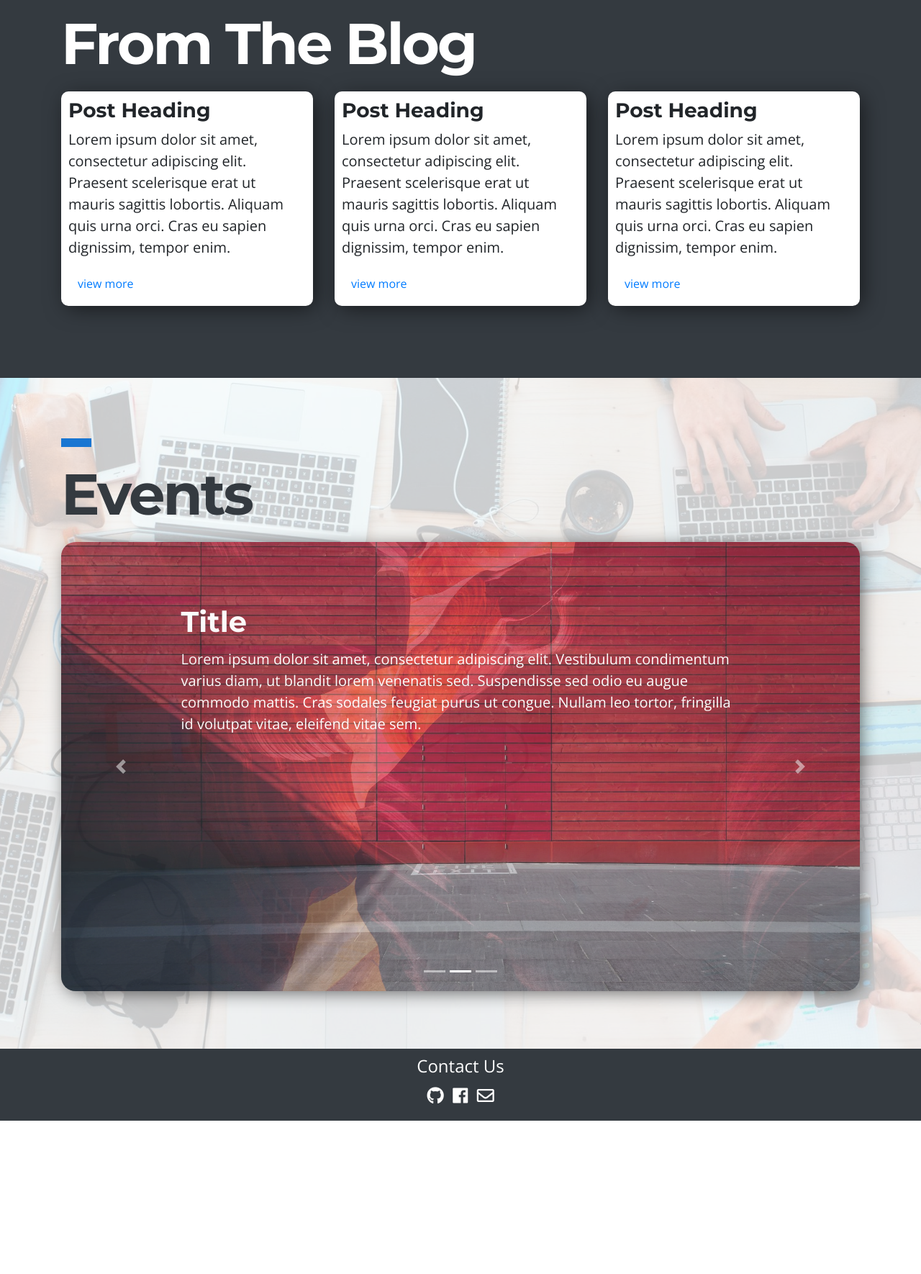
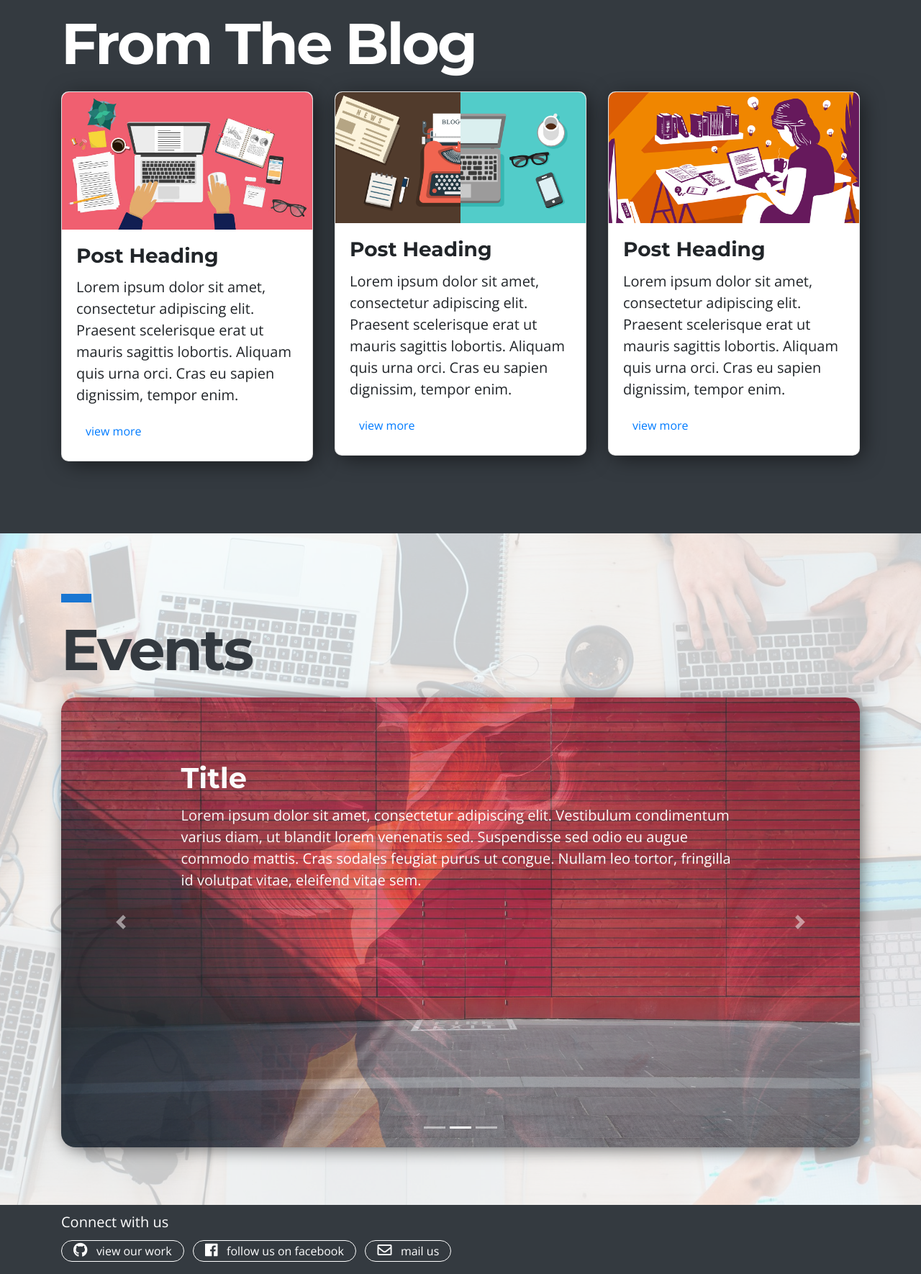
Before and after one commit to vn-ki/technical-individual, a plain HTML site: page index.html in a window 1280 px wide. Shown: the part 848-2618 px from the top of the page at 72% size. Before the commit the page ends 2405 px from the top, so only its background shows below. Drawn offline with nearby package versions, Linux system fonts and the light colour scheme.

Commit message:
blog,footer changes
added header image to blog posts
some changes in footer
added some minor animations

```diff
--- a/index.html
+++ b/index.html
@@ -12,9 +12,12 @@
     <link rel="stylesheet" href="css/navbar.css">
     <link rel="stylesheet" href="css/home.css">
     <link href="https://fonts.googleapis.com/css?family=Montserrat:400,700|Open+Sans" rel="stylesheet">
-    <link rel="stylesheet" href="https://use.fontawesome.com/releases/v5.1.0/css/regular.css" integrity="sha384-avJt9MoJH2rB4PKRsJRHZv7yiFZn8LrnXuzvmZoD3fh1aL6aM6s0BBcnCvBe6XSD" crossorigin="anonymous">
-    <link rel="stylesheet" href="https://use.fontawesome.com/releases/v5.1.0/css/brands.css" integrity="sha384-7xAnn7Zm3QC1jFjVc1A6v/toepoG3JXboQYzbM0jrPzou9OFXm/fY6Z/XiIebl/k" crossorigin="anonymous">
-    <link rel="stylesheet" href="https://use.fontawesome.com/releases/v5.1.0/css/fontawesome.css" integrity="sha384-ozJwkrqb90Oa3ZNb+yKFW2lToAWYdTiF1vt8JiH5ptTGHTGcN7qdoR1F95e0kYyG" crossorigin="anonymous">
+    <link rel="stylesheet" href="https://use.fontawesome.com/releases/v5.1.0/css/regular.css" integrity="sha384-avJt9MoJH2rB4PKRsJRHZv7yiFZn8LrnXuzvmZoD3fh1aL6aM6s0BBcnCvBe6XSD"
+        crossorigin="anonymous">
+    <link rel="stylesheet" href="https://use.fontawesome.com/releases/v5.1.0/css/brands.css" integrity="sha384-7xAnn7Zm3QC1jFjVc1A6v/toepoG3JXboQYzbM0jrPzou9OFXm/fY6Z/XiIebl/k"
+        crossorigin="anonymous">
+    <link rel="stylesheet" href="https://use.fontawesome.com/releases/v5.1.0/css/fontawesome.css" integrity="sha384-ozJwkrqb90Oa3ZNb+yKFW2lToAWYdTiF1vt8JiH5ptTGHTGcN7qdoR1F95e0kYyG"
+        crossorigin="anonymous">
 </head>
 
 <body>
@@ -28,13 +31,13 @@
                 <div class="collapse navbar-collapse" id="collapsibleNavbar">
                     <ul class="navbar-nav ml-auto">
                         <li class="nav-item mr-5">
-                            <a class="nav-link text-white" href="#">HOME</a>
+                            <a class="nav-link" href="#">HOME</a>
                         </li>
                         <li class="nav-item mr-5">
-                            <a class="nav-link text-white" href="projects.html">PROJECTS</a>
+                            <a class="nav-link" href="projects.html">PROJECTS</a>
                         </li>
                         <li class="nav-item">
-                            <a class="nav-link text-white" href="team.html">TEAM</a>
+                            <a class="nav-link" href="team.html">TEAM</a>
                         </li>
                     </ul>
                 </div>
@@ -44,7 +47,7 @@
                     <br>PROGRAMM;NG CLUB</h1>
                 <hr class="bg-white">
                 <h1 class="display-3" style="padding-bottom: 1em">ALL WE NEED
-                    <br>IS COFFE</h1>
+                    <br>IS COFFEE</h1>
                 <p class="text-white" style="font-family: 'Open Sans', sans-serif;font-size: 1.25em;padding-bottom: 5em;font-weight: 500">*CODING SINCE 2008</p>
             </div>
         </div>
@@ -57,24 +60,36 @@
             <h1 class="display-3 text-white">From The Blog</h1>
             <div class="row">
                 <div class="col-lg-4">
-                    <div class="post">
-                        <h3>Post Heading</h3>
-                        <p>Lorem ipsum dolor sit amet, consectetur adipiscing elit. Praesent scelerisque erat ut mauris sagittis lobortis. Aliquam quis urna orci. Cras eu sapien dignissim, tempor enim.</p>
-                        <a class="align-text-bottom btn" href="">view more</a>
+                    <div class="card">
+                        <img class="card-img-top" src="img/home/blog/1.jpg" alt="">
+                        <div class="card-body">
+                            <h3 class="card-title">Post Heading</h3>
+                            <p class="card-text">Lorem ipsum dolor sit amet, consectetur adipiscing elit. Praesent scelerisque erat ut mauris
+                                sagittis lobortis. Aliquam quis urna orci. Cras eu sapien dignissim, tempor enim.</p>
+                            <a class="align-text-bottom btn" href="">view more</a>
+                        </div>
                     </div>
                 </div>
                 <div class="col-lg-4">
-                    <div class="post">
-                        <h3>Post Heading</h3>
-                        <p>Lorem ipsum dolor sit amet, consectetur adipiscing elit. Praesent scelerisque erat ut mauris sagittis lobortis. Aliquam quis urna orci. Cras eu sapien dignissim, tempor enim.</p>
-                        <a class="align-text-bottom btn" href="">view more</a>
+                    <div class="card">
+                        <img class="card-img-top" src="img/home/blog/2.png" alt="">
+                        <div class="card-body">
+                            <h3 class="card-title">Post Heading</h3>
+                            <p class="card-text">Lorem ipsum dolor sit amet, consectetur adipiscing elit. Praesent scelerisque erat ut mauris
+                                sagittis lobortis. Aliquam quis urna orci. Cras eu sapien dignissim, tempor enim.</p>
+                            <a class="align-text-bottom btn" href="">view more</a>
+                        </div>
                     </div>
                 </div>
                 <div class="col-lg-4">
-                    <div class="post">
-                        <h3>Post Heading</h3>
-                        <p>Lorem ipsum dolor sit amet, consectetur adipiscing elit. Praesent scelerisque erat ut mauris sagittis lobortis. Aliquam quis urna orci. Cras eu sapien dignissim, tempor enim.</p>
-                        <a class="align-text-bottom btn" href="">view more</a>
+                    <div class="card">
+                        <img class="card-img-top" src="img/home/blog/3.png" alt="">
+                        <div class="card-body">
+                            <h3 class="card-title">Post Heading</h3>
+                            <p class="card-text">Lorem ipsum dolor sit amet, consectetur adipiscing elit. Praesent scelerisque erat ut mauris
+                                sagittis lobortis. Aliquam quis urna orci. Cras eu sapien dignissim, tempor enim.</p>
+                            <a class="align-text-bottom btn" href="">view more</a>
+                        </div>
                     </div>
                 </div>
             </div>
@@ -98,21 +113,33 @@
                             <img class="img-fluid" src="/img/home/events/1.jpg" alt="First slide">
                             <div class="carousel-caption">
                                 <h3 class="display-3">Title</h3>
-                                <p>Lorem ipsum dolor sit amet, consectetur adipiscing elit. Vestibulum condimentum varius diam, ut blandit lorem venenatis sed. Suspendisse sed odio eu augue commodo mattis. Cras sodales feugiat purus ut congue. Nullam leo tortor, fringilla id volutpat vitae, eleifend vitae sem.</p>
+                                <p>Lorem ipsum dolor sit amet, consectetur adipiscing elit. Vestibulum condimentum varius diam,
+                                    ut blandit lorem venenatis sed. Suspendisse sed odio eu augue commodo mattis. Cras sodales
+                                    feugiat purus ut congue. Nullam leo tortor, fringilla id volutpat vitae, eleifend vitae
+                                    sem.
+                                </p>
                             </div>
                         </div>
                         <div class="carousel-item">
                             <img class="img-fluid" src="/img/home/events/2.jpg" alt="Second slide">
                             <div class="carousel-caption">
                                 <h3 class="display-3">Title</h3>
-                                <p>Lorem ipsum dolor sit amet, consectetur adipiscing elit. Vestibulum condimentum varius diam, ut blandit lorem venenatis sed. Suspendisse sed odio eu augue commodo mattis. Cras sodales feugiat purus ut congue. Nullam leo tortor, fringilla id volutpat vitae, eleifend vitae sem.</p>
+                                <p>Lorem ipsum dolor sit amet, consectetur adipiscing elit. Vestibulum condimentum varius diam,
+                                    ut blandit lorem venenatis sed. Suspendisse sed odio eu augue commodo mattis. Cras sodales
+                                    feugiat purus ut congue. Nullam leo tortor, fringilla id volutpat vitae, eleifend vitae
+                                    sem.
+                                </p>
                             </div>
                         </div>
                         <div class="carousel-item">
                             <img class="img-fluid" src="/img/home/events/3.jpg" alt="Third slide">
                             <div class="carousel-caption">
                                 <h3 class="display-3">Title</h3>
-                                <p>Lorem ipsum dolor sit amet, consectetur adipiscing elit. Vestibulum condimentum varius diam, ut blandit lorem venenatis sed. Suspendisse sed odio eu augue commodo mattis. Cras sodales feugiat purus ut congue. Nullam leo tortor, fringilla id volutpat vitae, eleifend vitae sem.</p>
+                                <p>Lorem ipsum dolor sit amet, consectetur adipiscing elit. Vestibulum condimentum varius diam,
+                                    ut blandit lorem venenatis sed. Suspendisse sed odio eu augue commodo mattis. Cras sodales
+                                    feugiat purus ut congue. Nullam leo tortor, fringilla id volutpat vitae, eleifend vitae
+                                    sem.
+                                </p>
                             </div>
                         </div>
                     </div>
@@ -128,13 +155,30 @@
             </div>
         </div>
     </div>
-    <div class="container-fluid bg-dark text-white text-center py-1" id="footer">
-        <h3>Contact Us</h3>
-        <ul class="list-inline">
-            <li class="list-inline-item"><a class="text-white" target="_blank" href="#"><i class="fab fa-github"></i></a></li>
-            <li class="list-inline-item"><a class="text-white" target="_blank" href="#"><i class="fab fa-facebook"></i></a></li>
-            <li class="list-inline-item"><a class="text-white" target="_blank" href="#"><i class="far fa-envelope"></i></a></li>
-        </ul>
+    <div class="container-fluid bg-dark text-white py-1" id="footer">
+        <div class="container">
+            <h3 class="py-2">Connect with us</h3>
+            <ul class="list-inline">
+                <li class="list-inline-item">
+                    <a target="_blank" href="#">
+                        <i class="fab fa-github"></i>
+                        <p class="pl-2">view our work</p>
+                    </a>
+                </li>
+                <li class="list-inline-item">
+                    <a target="_blank" href="#">
+                        <i class="fab fa-facebook"></i>
+                        <p class="pl-2">follow us on facebook</p>
+                    </a>
+                </li>
+                <li class="list-inline-item">
+                    <a target="_blank" href="#">
+                        <i class="far fa-envelope"></i>
+                        <p class="pl-2">mail us</p>
+                    </a>
+                </li>
+            </ul>
+        </div>
     </div>
     </div>
     <script src="vendor/vue/vue.js"></script>
--- a/scss/home.scss
+++ b/scss/home.scss
@@ -1,7 +1,11 @@
+@media (max-width: 720px) {
+  body {
+    font-size: 10px;
+  }
+}
 
-@media (max-width: 720px) {
-    body{font-size: 10px;}
-}
+$montserrat: "Montserrat", sans-serif;
+$open-sans: "Open Sans", sans-serif;
 
 .parallax {
   background-attachment: fixed;
@@ -11,85 +15,123 @@
   padding: 0em;
 }
 
-.overlay{
+.overlay {
   margin: 0px;
   padding: 0px;
   height: 100%;
 }
 
-#main{
+#main {
   background-image: url("/img/home/main.jpg");
   height: 100%;
-    #mainOverlay{
+  #mainOverlay {
     background-color: rgba(25, 118, 210, 0.75);
+  }
+  .nav-link {
+    border-radius: 1em;
+    padding: 0.08em 1em;
+    color: white;
+    transition: color 0.15s ease-in-out, background-color 0.15s ease-in-out;
+    &:hover {
+      color: rgba(25, 118, 210, 0.75);
+      background-color: white;
+    }
   }
 }
 
-.display-3{
+.display-3 {
   font-size: 5em;
-    font-family: 'Montserrat', sans-serif;
+  font-family: $montserrat;
   font-weight: bold;
   letter-spacing: -3px;
   line-height: 0.95em;
 }
 
-#blogposts{
+#blogposts {
   padding: 5em 0em;
-    .display-3{
+  .display-3 {
     padding: 0.25em 0em;
   }
-    .post{
+  .card {
     background-color: white;
     border-radius: 0.5em;
-        padding: 0.5em;
     margin-bottom: 1em;
-        box-shadow: 0.25em 0.25em 1.5em -0.15em rgba(0,0,0,0.6);
-        font-family: 'Open Sans', sans-serif;
+    box-shadow: 0.25em 0.25em 1.5em -0.15em rgba(0, 0, 0, 0.6);
+    font-family: $open-sans;
     font-size: 1.25em;
-        h3{
-            font-family: 'Montserrat', sans-serif;
+    transition: transform 0.15s cubic-bezier(0.25, 0.46, 0.45, 0.94);
+    &:hover {
+      transform: scale(1.1);
+    }
+    .card-title {
+      font-family: $montserrat;
       font-weight: bold;
+    }
+    img {
+      border-radius: 0.5em 0.5em 0em 0em;
     }
   }
 }
 
-#secondary{
+#secondary {
   background-image: url("/img/home/other.jpg");
   height: 100%;
-    #secondaryOverlay{
+  #secondaryOverlay {
     background-color: rgba(255, 255, 255, 0.75);
     padding: 5em 0em;
-        .display-3{
+    .display-3 {
       padding: 0.25em 0em;
     }
   }
-    #carouselId{
-        .carousel-inner{
+  #carouselId {
+    .carousel-inner {
       border-radius: 1.25em;
-            box-shadow: 0.25em 0.25em 1.5em -0.15em rgba(0,0,0,0.6);
+      min-height: 30em;
+      box-shadow: 0.25em 0.25em 1.5em -0.15em rgba(0, 0, 0, 0.6);
     }
-        .carousel-caption{
+    img{
+        min-height: 30em;
+    }
+    .carousel-caption {
       top: 10%;
       text-align: left;
     }
-        .display-3{
+    .display-3 {
       font-size: 2.5em;
       letter-spacing: 0px;
     }
-        p{
-            font-family: 'Open Sans', sans-serif;
+    p {
+      font-family: $open-sans;
       font-size: 1.25em;
     }
   }
 }
 
-#footer{
-    h3{
-        font-family: 'Open Sans', sans-serif;
-        font-size: 1.5em;
+#footer {
+  h3 {
+    font-family: $open-sans;
+    font-size: 1.25em;
     padding: 0.25em 0em;
   }
-    i{
-        font-size: 1.5em;
+  i {
+    font-size: 1.25em;
+  }
+  p {
+    display: inline;
+    font-family: $open-sans;
+    font-size: 1em;
+    vertical-align: 0.05em;
+  }
+  a {
+    border: 0.1em white solid;
+    color: white;
+    border-radius: 1em;
+    padding: 0.25em 1em;
+    transition: color 0.15s ease-in-out, background-color 0.15s ease-in-out;
+    &:hover {
+      background-color: white;
+      color: #343a40;
+      text-decoration: none;
     }
   }
+}
```
Also changed, not shown: css/home.css, img/home/blog/1.jpg (added), img/home/blog/2.png (added), img/home/blog/3.png (added), 1 other file. Lines whose indentation alone changed are shown as unchanged.
